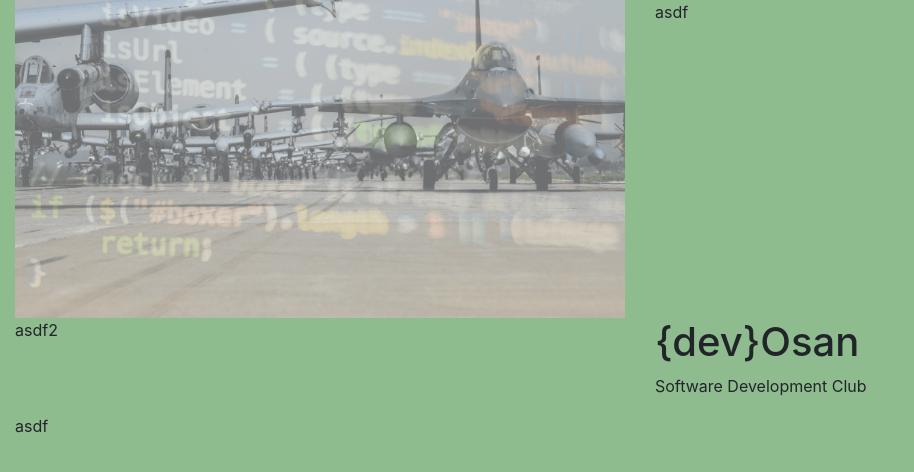
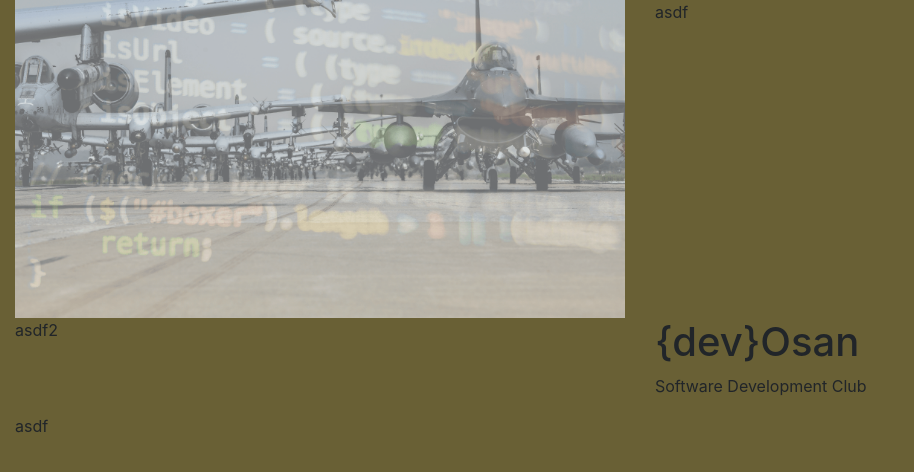
Before and after one commit to sigonasr2/dev-osan.github.io, a PHP site: page / in a window 1280 px wide. Shown: the top 472 px of the page, without its empty margins (0-914 px from the left). Run offline with PHP 8.4, Linux system fonts and the light colour scheme.

Commit message:
remove / from filepath

```diff
--- a/index.html
+++ b/index.html
@@ -20,7 +20,7 @@
     <div class="container-fluid">
       <div class="row">
         <div class="col col-12 col-sm-6">
-            <img src="/img/header.png" class="img-fluid" alt="Responsive image">
+            <img src="img/header.png" class="img-fluid" alt="Responsive image">
         </div>
         <div class="col">asdf</div>
       </div>
--- a/styles.css
+++ b/styles.css
@@ -1,3 +1,3 @@
 * {
- background-color: darkseagreen;
+ background-color: #696035;
 }
```
